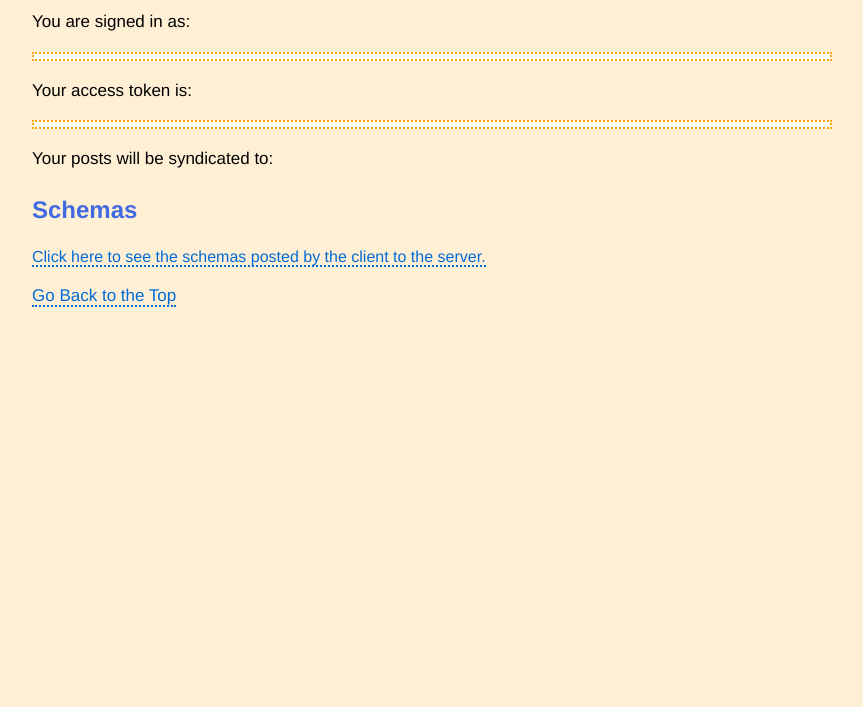
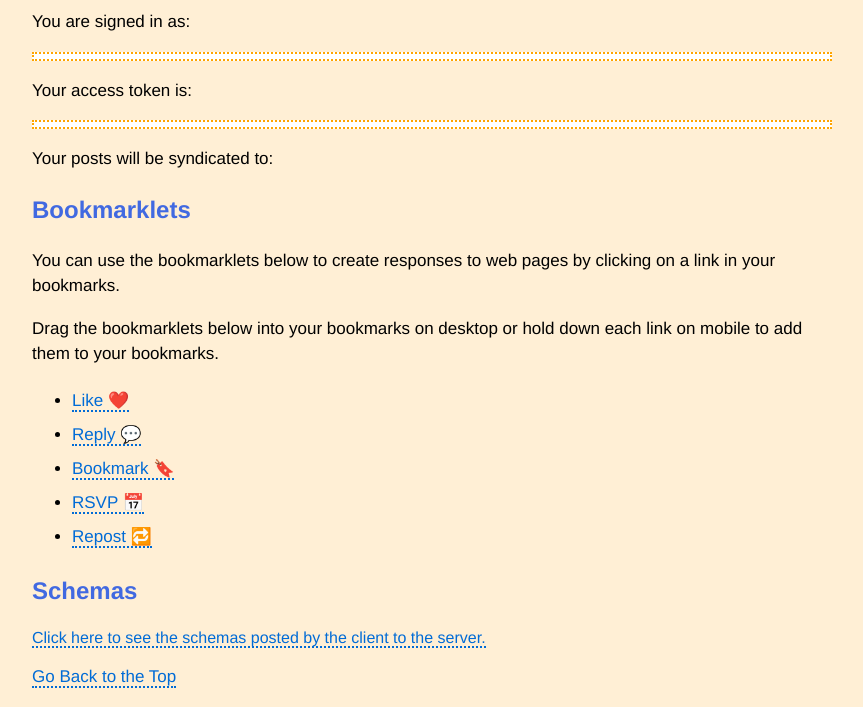
Before and after one commit to capjamesg/micropub, a Python web app: template templates/settings.html in a window 1280 px wide. Shown: the part 265-972 px from the top of the page, without its empty margins (208-1071 px from the left). Before the commit the page ends 572 px from the top, so only its background shows below. Run offline with Jinja, Linux system fonts and the light colour scheme; the template is opened without the code that fills it, so the values that code supplies are empty.

Commit message:
add bookmarklets to settings, fix site_supports_webmention

```diff
--- a/client.py
+++ b/client.py
@@ -80,10 +80,10 @@
         title = "Create a Reply"
         url = request.args.get("in-reply-to")
 
+    site_supports_webmention = False
+
     if request.args.get("like-of") or request.args.get("in-reply-to") or request.args.get("repost-of") or request.args.get("bookmark") and (url.startswith("https://") or url.startswith("http://")):
         parsed = mf2py.parse(requests.get(url).text)
-
-        site_supports_webmention = False
 
         supports_webmention = requests.get("https://webmention.jamesg.blog/discover?url={}".format(url))
 
--- a/create_items.py
+++ b/create_items.py
@@ -29,7 +29,7 @@
     soup = BeautifulSoup(title_req.text, "lxml")
 
     if title_req.status_code == 200 and soup and soup.title and soup.title.string:
-        title = soup.title.string
+        title = soup.title.string.strip().replace("\n", "")
     else:
         title = target.replace("https://", "").replace("http://", "")
 
@@ -119,7 +119,7 @@
 
         content = content + "\n <p>This post was syndicated to <a href='https://twitter.com/capjamesg'>Twitter</a>.</p> <a href='https://brid.gy/publish/twitter'></a>"\
 
-    json_content["posted_using"] = "my Micropub server."
+    json_content["posted_using"] = "my Micropub server"
     json_content["posted_using_url"] = "https://github.com/capjamesg/micropub"
 
     front_matter = yaml.dump(json_content)
--- a/templates/settings.html
+++ b/templates/settings.html
@@ -17,6 +17,21 @@
     {% endif %}
 </section>
 <section>
+    <h2>Bookmarklets</h2>
+
+    <p>You can use the bookmarklets below to create responses to web pages by clicking on a link in your bookmarks.</p>
+
+    <p>Drag the bookmarklets below into your bookmarks on desktop or hold down each link on mobile to add them to your bookmarks.</p>
+
+    <ul>
+        <li><a href="javascript:(function(){window.location='https://micropub.jamesg.blog/post?type=like&like-of='+encodeURIComponent(window.location.href);})()">Like ❤️</a></li>
+        <li><a href="javascript:(function(){window.location='https://micropub.jamesg.blog/post?in-reply-to='+encodeURIComponent(window.location.href);})()">Reply 💬</a></li>
+        <li><a href="javascript:(function(){window.location='https://micropub.jamesg.blog/post?type=bookmark&bookmark='+encodeURIComponent(window.location.href);})()">Bookmark 🔖</a></li>
+        <li><a href="javascript:(function(){window.location='https://micropub.jamesg.blog/post?type=rsvp&rsvp='+encodeURIComponent(window.location.href);})()">RSVP 📅</a></li>
+        <li><a href="javascript:(function(){window.location='https://micropub.jamesg.blog/post?type=repost&repost-of='+encodeURIComponent(window.location.href);})()">Repost 🔁</a></li>
+    </ul>
+</section>
+<section>
     <h2>Schemas</h2>
     <a href="/schemas">Click here to see the schemas posted by the client to the server.</a>
 </section>
```
